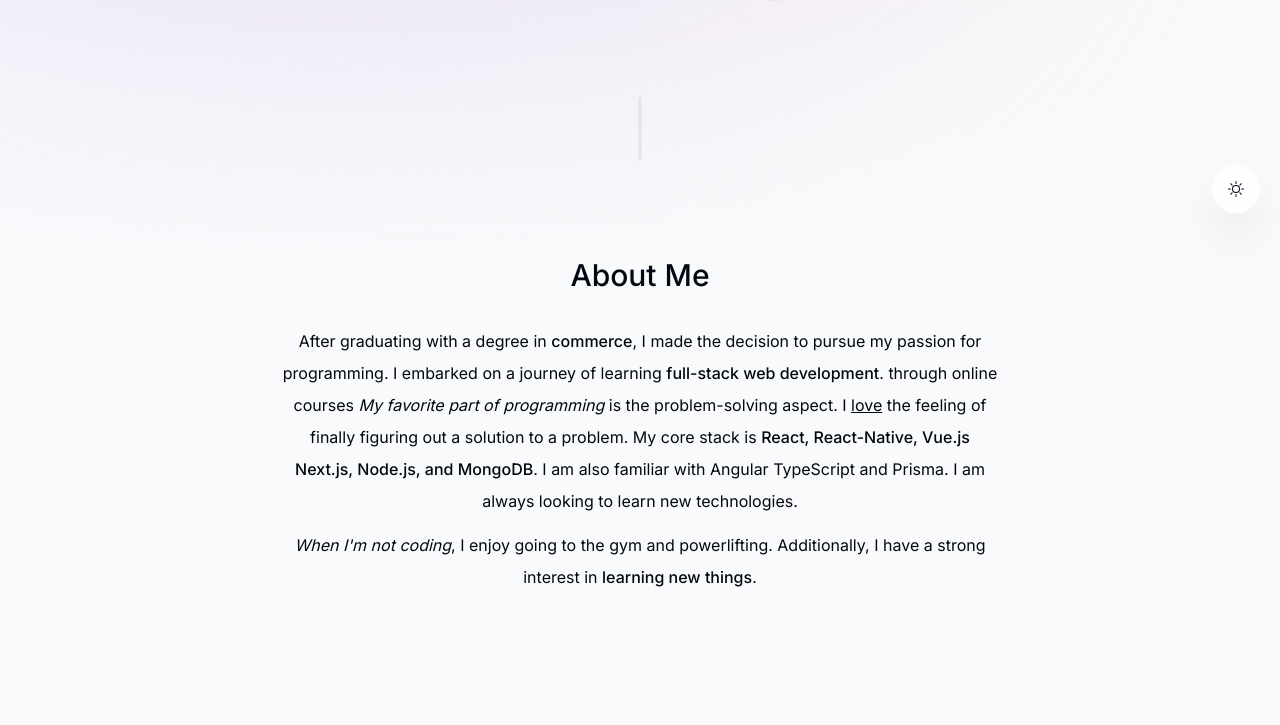
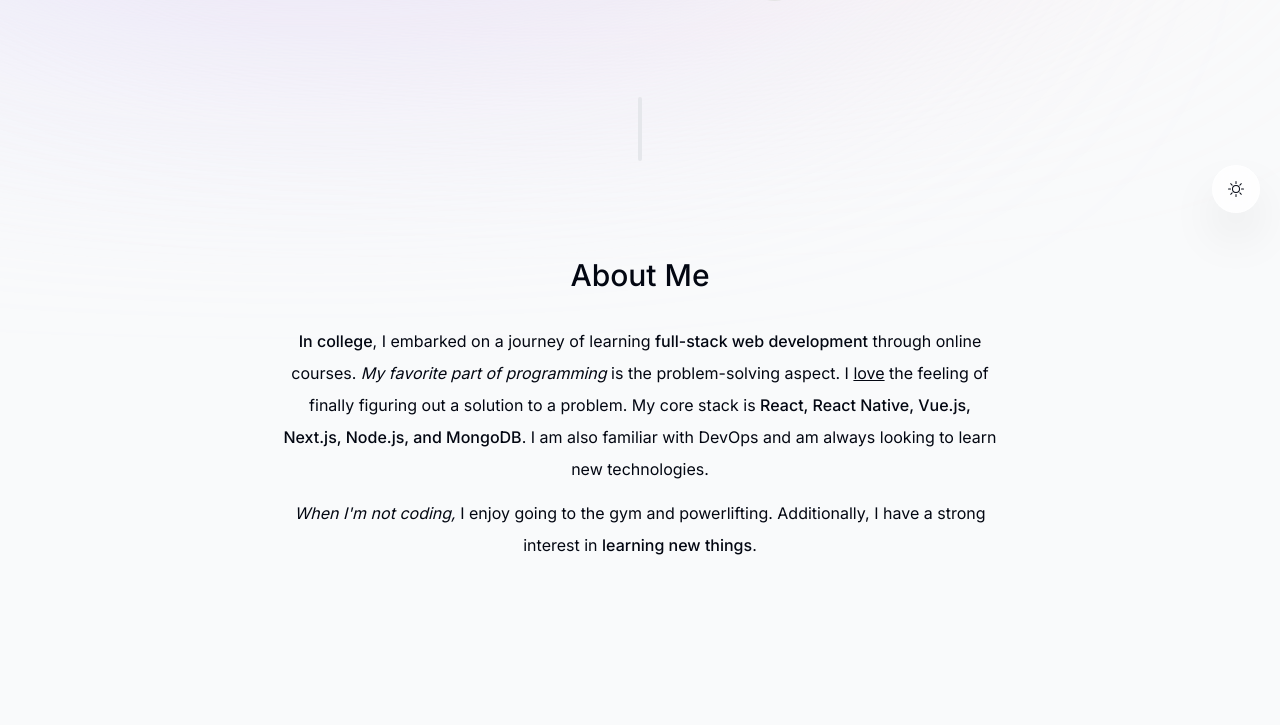
Before and after one commit to Tuhsarshrivastav/nextJsPortfolio, a Next.js app: page / in a window 1280 px wide. Shown: the part 567-1292 px from the top of the page. Built offline with nearby package versions, Linux system fonts and the light colour scheme.

Commit message:
Update about.tsx

```diff
--- a/components/about.tsx
+++ b/components/about.tsx
@@ -19,26 +19,21 @@ export default function About() {
     >
       <SectionHeading>About me</SectionHeading>
       <p className="mb-3">
-      After graduating with a degree in{" "}
-        <span className="font-medium">commerce</span>, I made the decision to pursue my passion for programming. I embarked on a journey of learning{" "}
-        <span className="font-medium">full-stack web development</span>. through online courses{" "}
+  <span className="font-medium">In college</span>, I embarked on a journey of learning{" "}
+  <span className="font-medium">full-stack web development</span> through online courses.{" "}
   <span className="italic">My favorite part of programming</span> is the
   problem-solving aspect. I <span className="underline">love</span> the
   feeling of finally figuring out a solution to a problem. My core stack
   is{" "}
   <span className="font-medium">
-          React, React-Native, Vue.js Next.js, Node.js, and MongoDB
-        </span>
-        . I am also familiar with Angular  TypeScript and Prisma. I am always looking to
+    React, React Native, Vue.js, Next.js, Node.js, and MongoDB
+  </span>. I am also familiar with DevOps and am always looking to
   learn new technologies.
-        {/* I am currently looking for a{" "}
-        <span className="font-medium">full-time position</span> as a software
-        developer. */}
 </p>
 <p>
-        <span className="italic">When I'm not coding</span>, I enjoy going to the gym and powerlifting. Additionally,
+  <span className="italic">When I'm not coding,</span> I enjoy going to the gym and powerlifting. Additionally,
   I have a strong interest in{" "}
-        <span className="font-medium">learning new things</span>.{" "}
+  <span className="font-medium">learning new things</span>.
 </p>
     </motion.section>
   );
```
Lines whose indentation alone changed are shown as unchanged.
